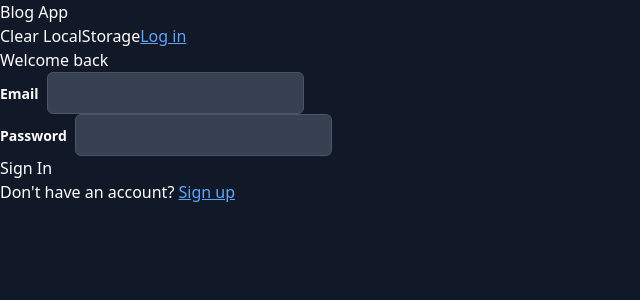
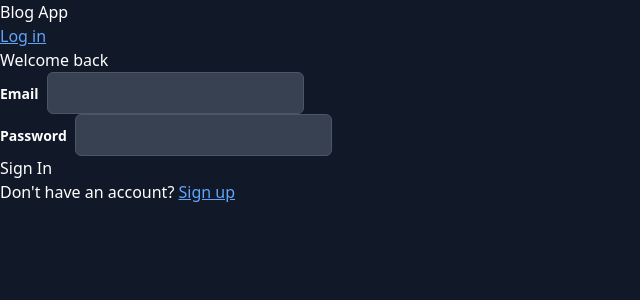
Before and after one commit to raigomessw/Blog-app, a React (Vite) app: page /login in a window 1280 px wide. Shown: the top 300 px of the page, without its empty margins (0-640 px from the left). Built offline with nearby package versions, Linux system fonts and the light colour scheme; no server answers.

Commit message:
Removed button localstorage

```diff
--- a/src/component/NavBar.jsx
+++ b/src/component/NavBar.jsx
@@ -7,15 +7,10 @@ import { signOutUser } from "../firebase/authFunctions";
 
 const Header = () => {
   const { currentUser, userLoggedIn } = useContext(AuthContext)
-  const handleClearLocalStorage = () => {
-    localStorage.clear();
-    console.log('LocalStorage has been cleared');
-  };
   return (
     <div className="grid grid-cols-2 mt-6 mx-10 items-center">
       <h1 className="font-bold">Blog App</h1>
       <nav className="flex justify-end">
-      <button onClick={handleClearLocalStorage}>Clear LocalStorage</button>
         {userLoggedIn ? (
           <>
             <Link to="/" className="mr-4">
```
